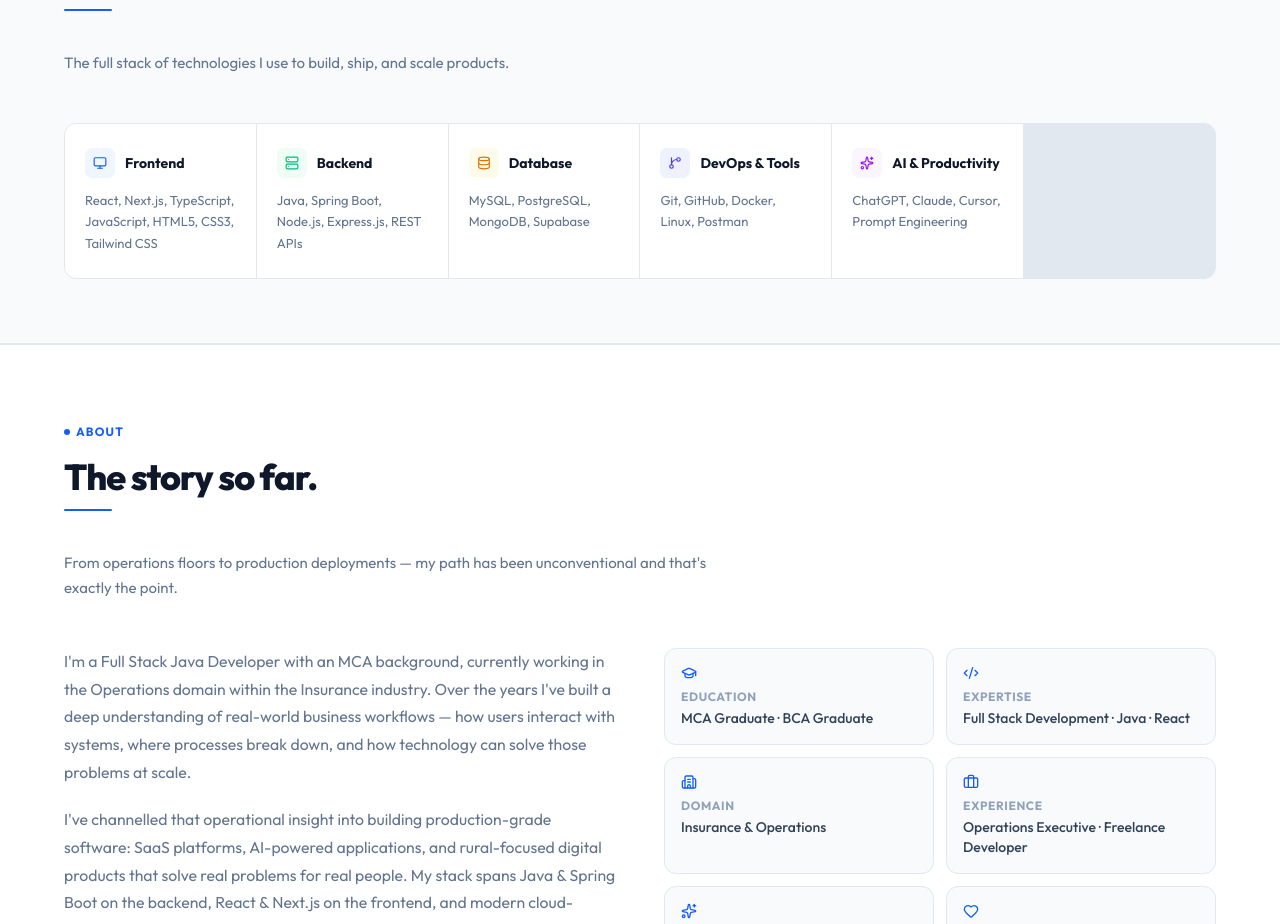
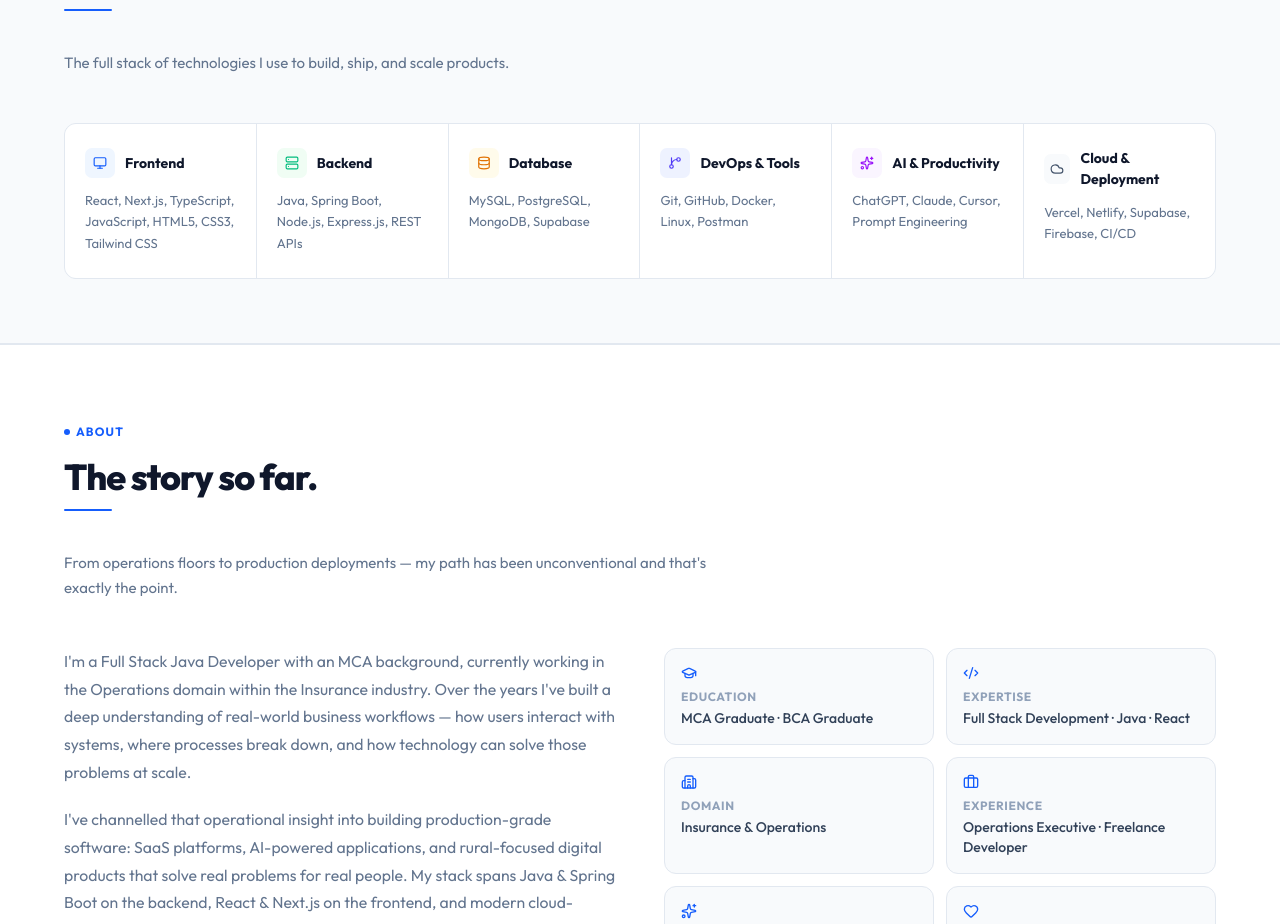
Before and after one commit to NileshCss/Nilesh.-Portfolio, a Next.js app: page / in a window 1280 px wide. Shown: the part 2400-3324 px from the top of the page. Built offline with nearby package versions, Linux system fonts and the light colour scheme; no server answers; the database is empty.

Commit message:
feat: add Cloud & Deployment category to skills section

```diff
--- a/data/skills.ts
+++ b/data/skills.ts
@@ -61,4 +61,16 @@ export const skillCategories: SkillCategory[] = [
       { name: "Prompt Engineering", level: "advanced" },
     ],
   },
+  {
+    id: "cloud-deployment",
+    label: "Cloud & Deployment",
+    icon: "Cloud",
+    skills: [
+      { name: "Vercel", level: "advanced" },
+      { name: "Netlify", level: "advanced" },
+      { name: "Supabase", level: "intermediate" },
+      { name: "Firebase", level: "intermediate" },
+      { name: "CI/CD", level: "intermediate" },
+    ],
+  },
 ];
```
